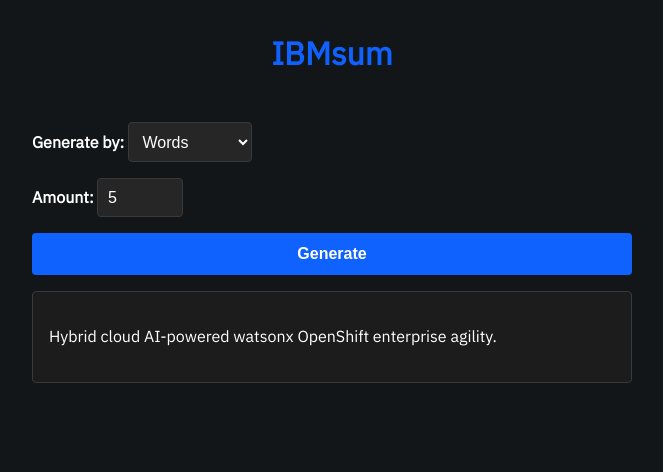
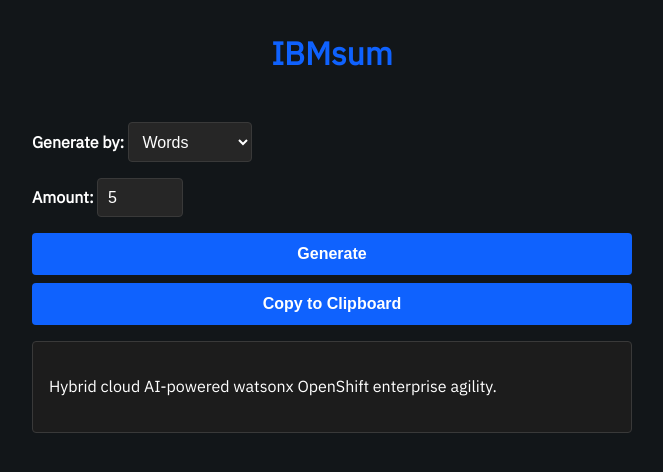
Before and after one commit to lildobber13/IBMsum, a plain HTML site: page index.html in a window 1280 px wide. Both pictures are taken after a click on the button "Generate". Shown: the whole page, without its empty margins (308-971 px from the left). Drawn offline with Linux system fonts and the light colour scheme.

Commit message:
Add files via upload

```diff
--- a/index.html
+++ b/index.html
@@ -80,6 +80,11 @@
       font-size: 1rem;
       line-height: 1.6;
     }
+
+    #copy-btn {
+      display: none;
+      margin-top: -0.5rem;
+    }
   </style>
 </head>
 <body>
@@ -99,6 +104,7 @@
     </div>
 
     <button onclick="generateIbmIpsum()">Generate</button>
+    <button id="copy-btn" onclick="copyToClipboard()">Copy to Clipboard</button>
 
     <div id="output"></div>
   </main>
@@ -137,6 +143,17 @@
       }
 
       document.getElementById("output").innerHTML = output;
+      document.getElementById("copy-btn").style.display = "inline-block";
+    }
+
+    function copyToClipboard() {
+      const tempElement = document.createElement("textarea");
+      tempElement.value = document.getElementById("output").innerText;
+      document.body.appendChild(tempElement);
+      tempElement.select();
+      document.execCommand("copy");
+      document.body.removeChild(tempElement);
+      alert("IBMsum copied to clipboard!");
     }
   </script>
 </body>
```
